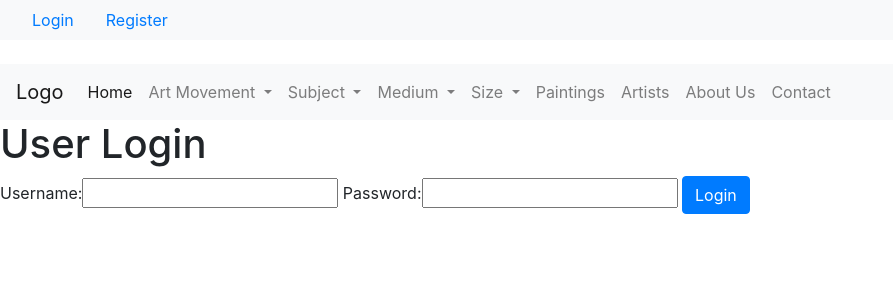
After one commit to ai-ionascu/artGallery, a Django app: page /profiles/login/ in a window 1280 px wide. The commit adds this page. Shown: the top 300 px of the page, without its empty margins (0-893 px from the left). Run offline with Django 3.2, Linux system fonts and the light colour scheme; some libraries are stand-ins or nearby versions.

Commit message:
login and logout functionality added, basic login form created

```diff
--- a/gallery/settings.py
+++ b/gallery/settings.py
@@ -37,6 +37,7 @@ INSTALLED_APPS = [
     'django.contrib.sessions',
     'django.contrib.messages',
     'django.contrib.staticfiles',
+    'django_forms_bootstrap',
     'profiles',
 ]
 
--- a/gallery/urls.py
+++ b/gallery/urls.py
@@ -13,11 +13,13 @@ Including another URLconf
     1. Import the include() function: from django.conf.urls import url, include
     2. Add a URL to urlpatterns:  url(r'^blog/', include('blog.urls'))
 """
-from django.conf.urls import url
+from django.conf.urls import url, include
 from django.contrib import admin
 from profiles.views import index_view
+from profiles import urls as urls_profiles
 
 urlpatterns = [
     url(r'^admin/', admin.site.urls),
     url(r'^$', index_view, name='index'),
+    url(r'^profiles/', include(urls_profiles)),
 ]
--- /dev/null
+++ b/profiles/forms.py
@@ -0,0 +1,8 @@
+from django import forms
+
+# Create your forms here.
+
+class UserLoginForm(forms.Form):
+
+    username = forms.CharField()
+    password = forms.CharField(widget=forms.PasswordInput)
--- /dev/null
+++ b/profiles/templates/login.html
@@ -0,0 +1,21 @@
+{% extends 'base.html' %}
+
+{% load bootstrap_tags %}
+
+{% block page_title %}Login Page{% endblock %}
+
+{% block page_heading %}User Login{% endblock %}
+
+{% block page_content %}
+
+<form method = 'POST'>
+
+    {% csrf_token %}
+
+    {{ login_form | as_bootstrap }}
+
+    <button class="btn btn-primary" type='submit'>Login</button>
+
+</form>
+
+{% endblock %}
--- /dev/null
+++ b/profiles/urls.py
@@ -0,0 +1,8 @@
+from django.conf.urls import url, include
+from profiles.views import login_view, logout_view
+
+
+urlpatterns = [
+    url(r'^login/$', login_view, name='login'),
+    url(r'^logout/$', logout_view, name='logout'),
+]
--- a/profiles/views.py
+++ b/profiles/views.py
@@ -1,4 +1,7 @@
-from django.shortcuts import render
+from django.shortcuts import render, redirect, reverse
+from django.contrib import auth, messages
+from django.contrib.auth.decorators import login_required
+from profiles.forms import UserLoginForm
 
 # Create your views here.
 
@@ -6,3 +9,41 @@ def index_view(request):
     # returns the gallery homepage
 
     return render(request, 'index.html')
+
+
+@login_required
+def logout_view(request):
+    # logs the user out
+
+    auth.logout(request)
+    messages.success(request, 'You have been successfully logged out.')
+
+    return redirect(reverse('index'))
+
+
+def login_view(request):
+    # checks if the user exist
+    # if it does exist, the user is authenticated
+
+
+    if request.method == 'POST':
+
+        login_form = UserLoginForm(request.POST)
+
+        if login_form.is_valid():
+
+            user = auth.authenticate(username=request.POST['username'],password=request.POST['password'])
+
+            if user:
+
+                auth.login(user=user,request=request)
+                messages.success(request,'You have been successfully logged in.')
+                return redirect(reverse('index'))
+
+            else:
+                login_form.add_error(None, 'Username or password is incorrect.')
+
+    else:
+        login_form=UserLoginForm()
+
+    return render(request, 'login.html', {'login_form': login_form})
--- a/templates/base.html
+++ b/templates/base.html
@@ -11,9 +11,9 @@
             <ul class='nav'>
                 {% if user.is_authenticated %}
                     <li class="nav-item px-3"><a href="#">Profile</a></li>
-                    <li class="nav-item px-3"><a href="#">Logout</a></li>
+                    <li class="nav-item px-3"><a href="{% url 'logout' %}">Logout</a></li>
                 {% else %}
-                    <li class="nav-item px-3"><a href="#">Login</a></li>
+                    <li class="nav-item px-3"><a href="{% url 'login' %}">Login</a></li>
                     <li class="nav-item px-3"><a href="#">Register</a></li>
                 {% endif %}
             </ul>
```
